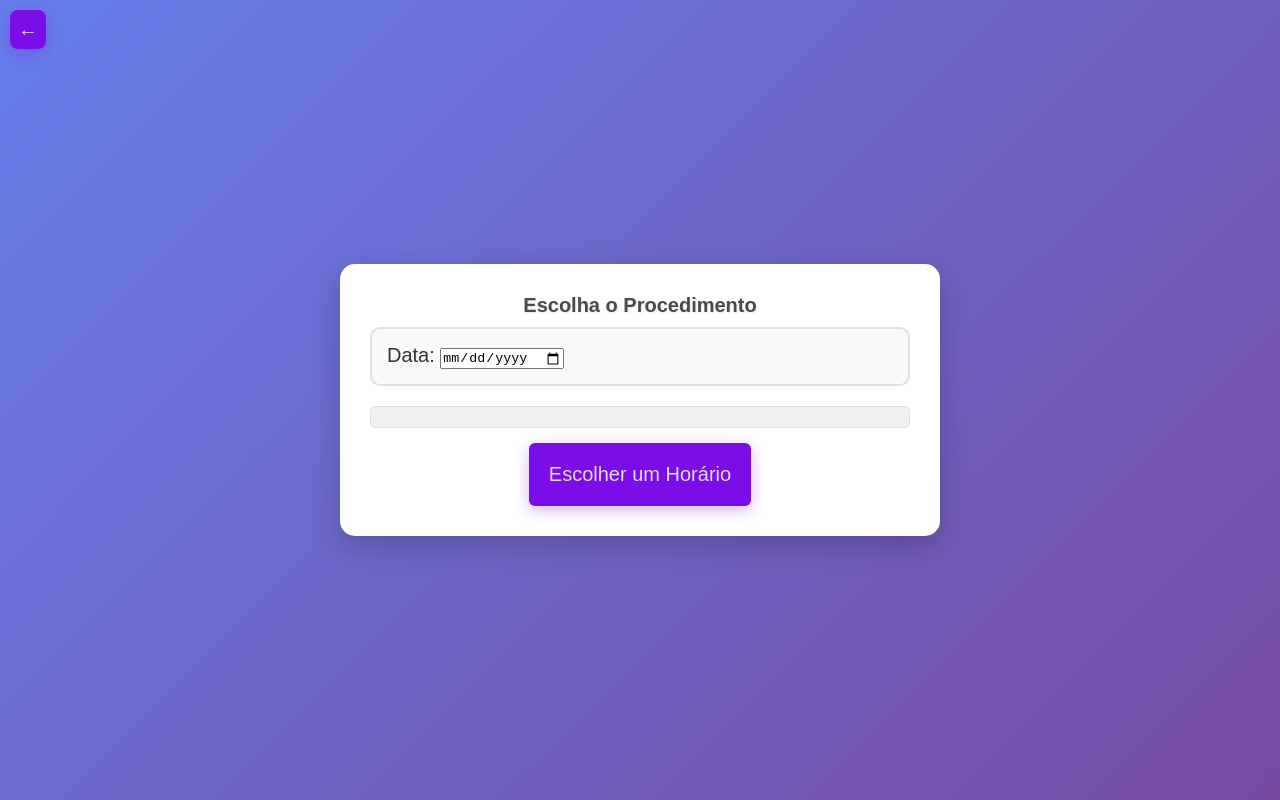
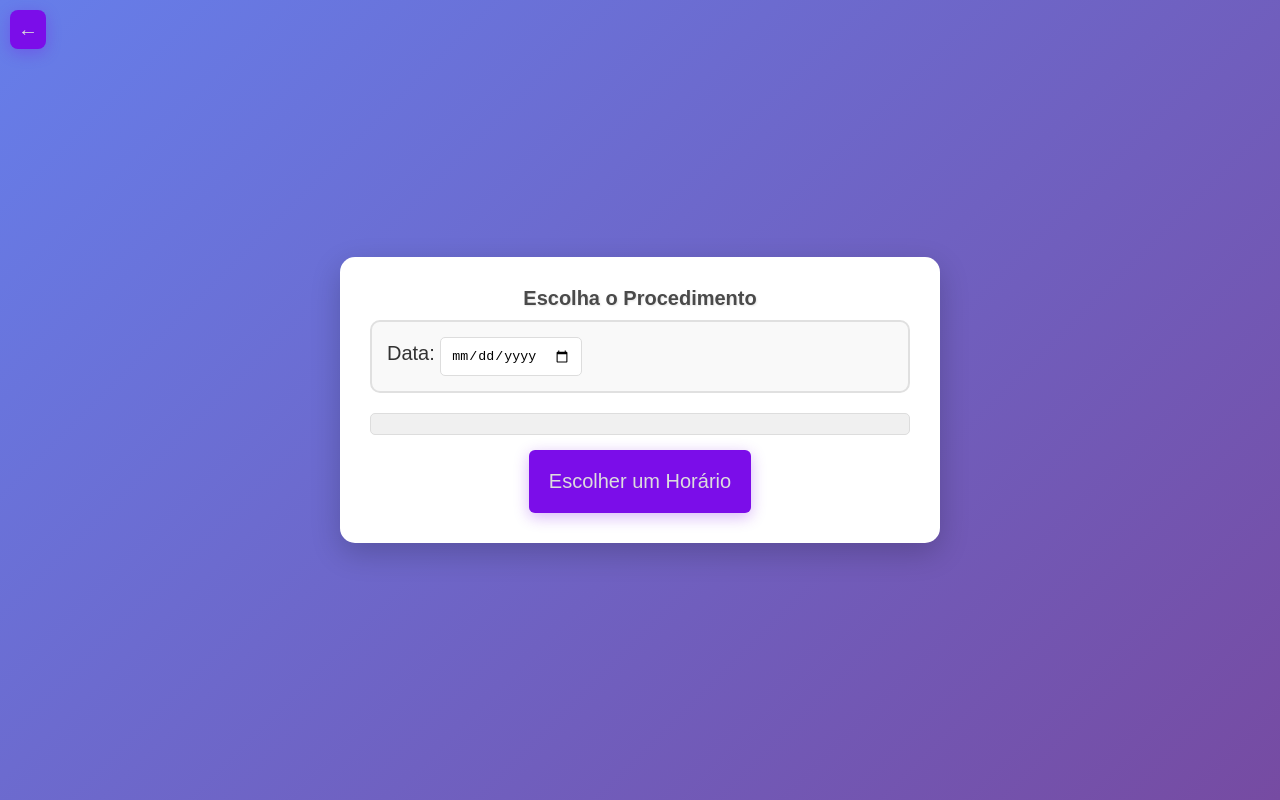
Before and after one commit to JunimMotoboy/Monfardini, a plain HTML site: page index.html in a window 1280 px wide. Drawn offline with Linux system fonts and the light colour scheme; no server answers.

Commit message:
Update styles.css

```diff
--- a/css/styles.css
+++ b/css/styles.css
@@ -68,6 +68,12 @@ body {
     height: 20px;
     accent-color: #667eea;
     cursor: pointer;
+}
+#date{
+    padding: 10px;
+    border: 1px solid #ddd;
+    border-radius: 5px;
+
 }
 
 
```
